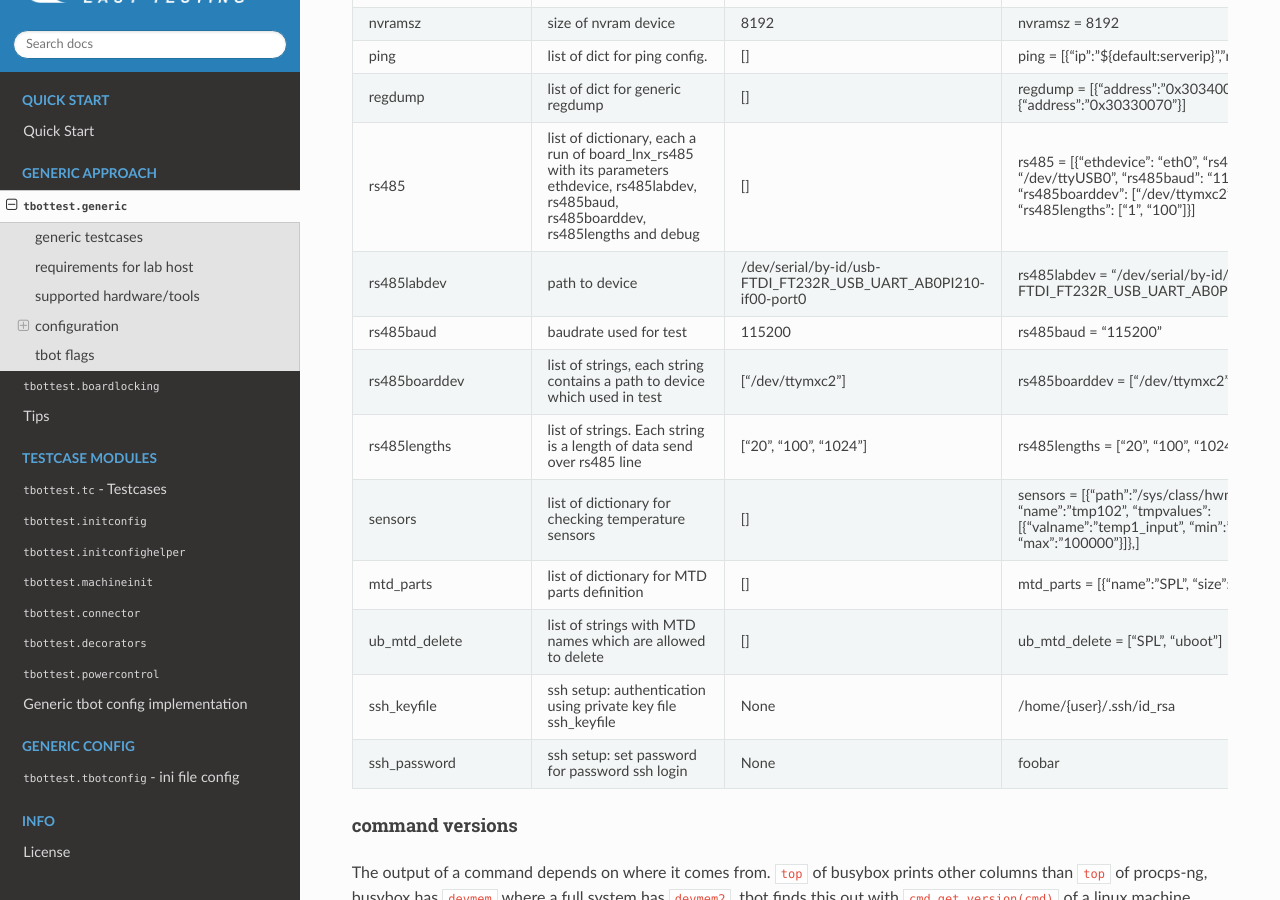
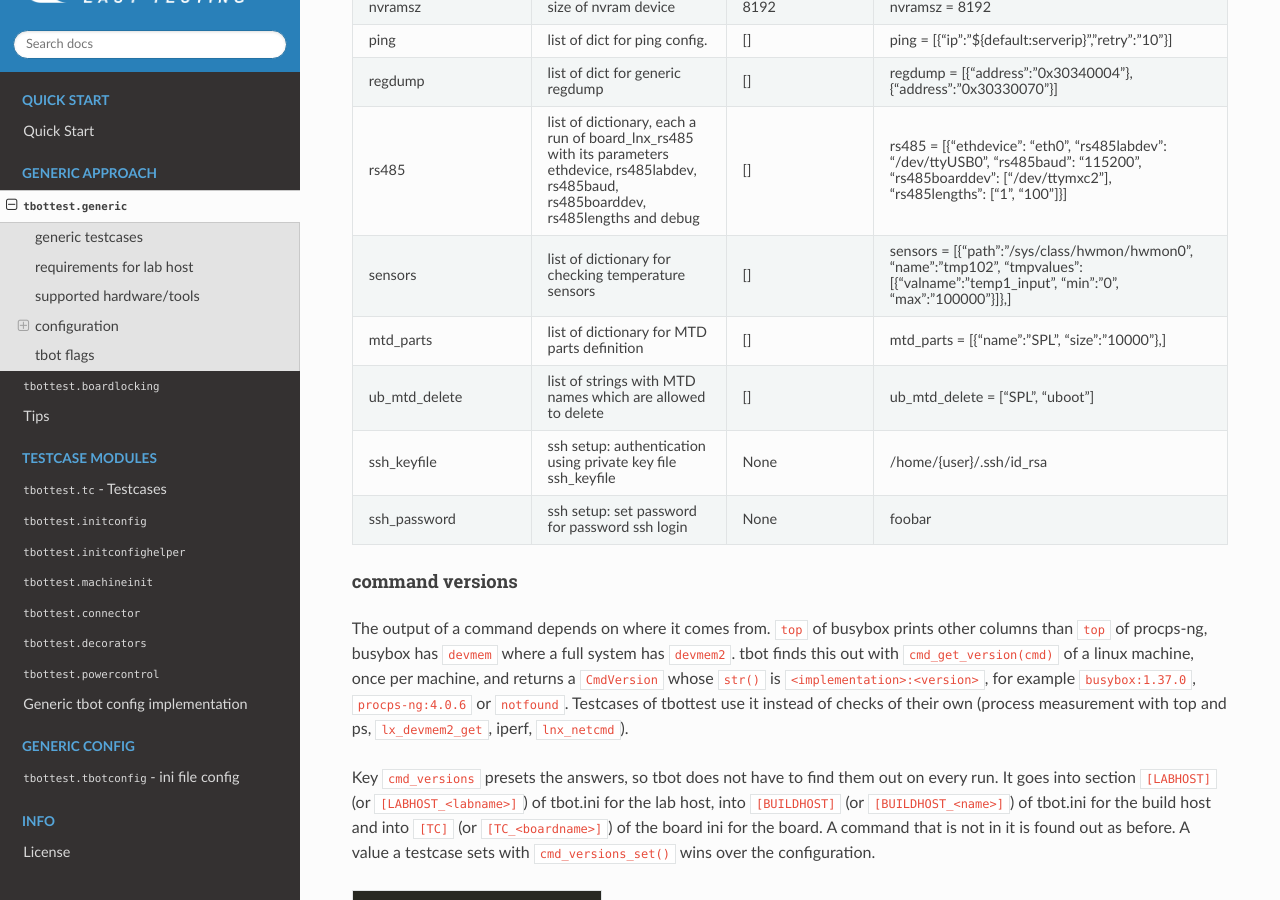
Before and after one commit to hsdenx/tbottest, a Sphinx documentation site: the page built from Documentation/generic.rst, in a window 1280 px wide and 900 px high, scrolled down 27393 px. Built offline with Sphinx 7.4.7 and the Read the Docs theme 3.1.0, drawn with Linux system fonts in a browser that asks for light colours.

Commit message:
doc: generic: drop the board keys rs485labdev and the like
The table of the board configuration lists rs485labdev, rs485baud,
rs485boarddev and rs485lengths as keys of their own. No code reads
them. board_lnx_rs485 takes these values as parameters, and
generic_lnx_test_rs485 as entries of the key rs485, which the row above
describes. Setting them as the table says has no effect.

Remove the four rows.

Signed-off-by: Heiko Schocher <hs@nabladev.com>

```diff
--- a/Documentation/generic.rst
+++ b/Documentation/generic.rst
@@ -1210,10 +1210,6 @@ settings needed for linux testcases.
         "ping","list of dict for ping config.","[]","ping = [{""ip"":""${default:serverip}"",""retry"":""10""}]"
         "regdump","list of dict for generic regdump","[]","regdump = [{""address"":""0x30340004""}, {""address"":""0x30330070""}]"
         "rs485","list of dictionary, each a run of board_lnx_rs485 with its parameters ethdevice, rs485labdev, rs485baud, rs485boarddev, rs485lengths and debug","[]","rs485 = [{""ethdevice"": ""eth0"", ""rs485labdev"": ""/dev/ttyUSB0"", ""rs485baud"": ""115200"", ""rs485boarddev"": [""/dev/ttymxc2""], ""rs485lengths"": [""1"", ""100""]}]"
-        "rs485labdev","path to device","/dev/serial/by-id/usb-FTDI_FT232R_USB_UART_AB0PI210-if00-port0","rs485labdev = ""/dev/serial/by-id/usb-FTDI_FT232R_USB_UART_AB0PI210-if00-port0"""
-        "rs485baud","baudrate used for test","115200","rs485baud = ""115200"""
-        "rs485boarddev","list of strings, each string contains a path to device which used in test","[""/dev/ttymxc2""]","rs485boarddev = [""/dev/ttymxc2""]"
-        "rs485lengths","list of strings. Each string is a length of data send over rs485 line","[""20"", ""100"", ""1024""]","rs485lengths = [""20"", ""100"", ""1024""]"
         "sensors","list of dictionary for checking temperature sensors","[]","sensors = [{""path"":""/sys/class/hwmon/hwmon0"", ""name"":""tmp102"", ""tmpvalues"":[{""valname"":""temp1_input"", ""min"":""0"", ""max"":""100000""}]},]"
         "mtd_parts","list of dictionary for MTD parts definition","[]","mtd_parts = [{""name"":""SPL"", ""size"":""10000""},]"
         "ub_mtd_delete","list of strings with MTD names which are allowed to delete","[]","ub_mtd_delete = [""SPL"", ""uboot""]"
```
Also changed, not shown: CHANGELOG.md (+4 -0 lines).
